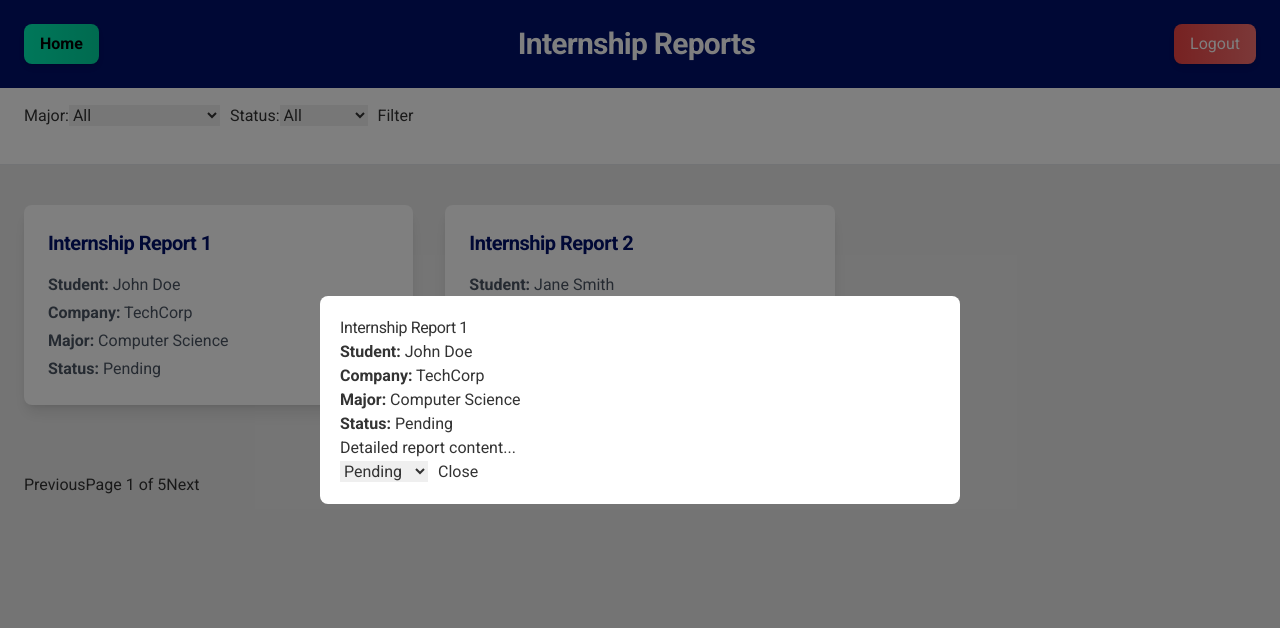
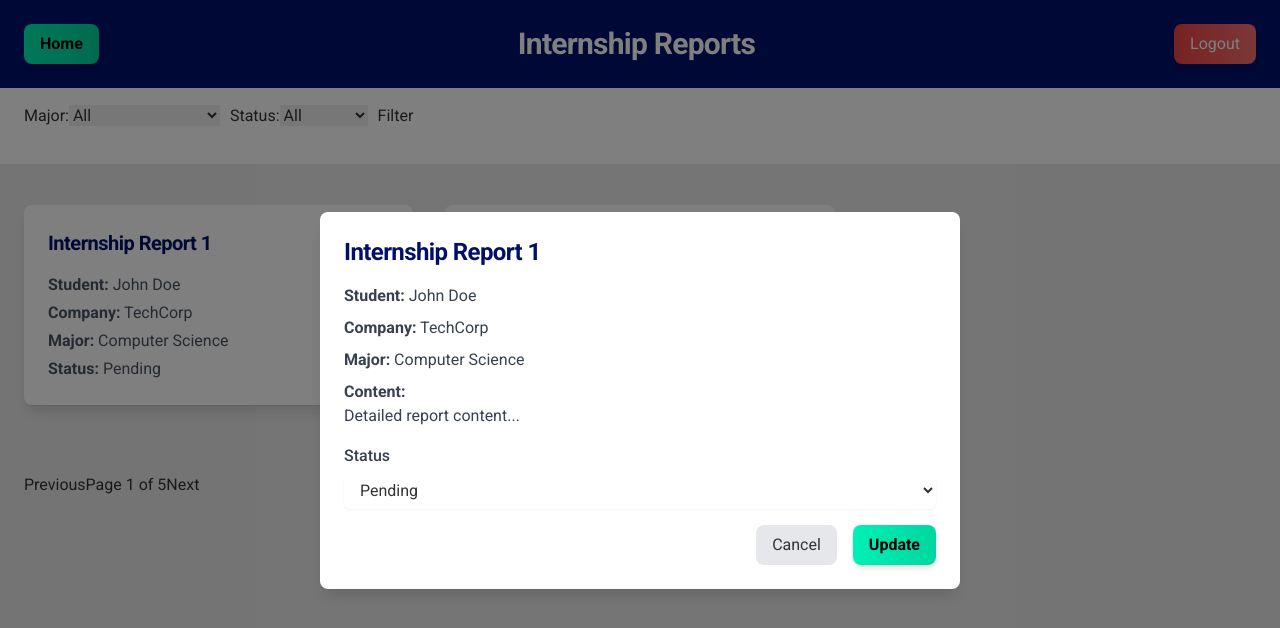
Before and after one commit to CSEN603-2025/Ghost-in-the-Machine, a React (Create React App) app: page /faculty/internship-reports in a window 1280 px wide. Both pictures are taken after a click on the element 218 px from the left and 305 px from the top of the page. Shown: the top 628 px of the page. Built offline with nearby package versions, Linux system fonts and the light colour scheme; a web font is replaced by a local one.

Commit message:
"flagging reports for faculty"

```diff
--- a/src/components/ReportDetailsModal.jsx
+++ b/src/components/ReportDetailsModal.jsx
@@ -1,34 +1,51 @@
 import React, { useState } from 'react';
 
-const ReportDetailsModal = ({ report, onClose }) => {
+export default function ReportDetailsModal({ report, onClose, onStatusChange }) {
   const [status, setStatus] = useState(report.status);
 
-    const handleChangeStatus = (newStatus) => {
-        setStatus(newStatus);
-        // Additional logic to update status in the system
+  const handleSave = () => {
+    onStatusChange(report.id, status);
+    onClose();
   };
 
   return (
-        <div className="modal">
-            <div className="modal-content">
-                <h2>{report.title}</h2>
-                <p><strong>Student:</strong> {report.studentName}</p>
-                <p><strong>Company:</strong> {report.companyName}</p>
-                <p><strong>Major:</strong> {report.major}</p>
-                <p><strong>Status:</strong> {status}</p>
-                <p>{report.reportContent}</p>
-                <div className="modal-actions">
-                    <select value={status} onChange={(e) => handleChangeStatus(e.target.value)}>
+    <div className="fixed inset-0 bg-black bg-opacity-50 flex items-center justify-center z-50">
+      <div className="bg-white rounded-lg shadow-lg w-11/12 md:w-2/3 lg:w-1/2 p-6 relative">
+        <h2 className="text-2xl font-bold text-[#00106A] mb-4">{report.title}</h2>
+        <p className="text-gray-700 mb-2"><strong>Student:</strong> {report.studentName}</p>
+        <p className="text-gray-700 mb-2"><strong>Company:</strong> {report.companyName}</p>
+        <p className="text-gray-700 mb-2"><strong>Major:</strong> {report.major}</p>
+        <p className="text-gray-700 mb-4"><strong>Content:</strong><br />{report.reportContent}</p>
+
+        <label className="block mb-4">
+          <span className="text-gray-700 font-medium">Status</span>
+          <select
+            value={status}
+            onChange={(e) => setStatus(e.target.value)}
+            className="mt-1 block w-full rounded-md border-gray-300 bg-white py-2 px-3 shadow-sm focus:border-[#00106A] focus:ring focus:ring-[#00106A]/50"
+          >
             <option value="Pending">Pending</option>
             <option value="Accepted">Accepted</option>
             <option value="Rejected">Rejected</option>
             <option value="Flagged">Flagged</option>
           </select>
-                    <button onClick={onClose}>Close</button>
+        </label>
+
+        <div className="flex justify-end space-x-4">
+          <button
+            onClick={onClose}
+            className="px-4 py-2 bg-gray-200 rounded-lg hover:bg-gray-300 transition"
+          >
+            Cancel
+          </button>
+          <button
+            onClick={handleSave}
+            className="px-4 py-2 bg-gradient-to-r from-[#00F0B5] to-[#00D6A0] text-black font-semibold rounded-lg shadow-md hover:from-[#00D6A0] hover:to-[#00F0B5] transition-all duration-300"
+          >
+            Update
+          </button>
         </div>
       </div>
     </div>
   );
-};
-
-export default ReportDetailsModal;
+}
--- a/src/pages/ReportsListPage.jsx
+++ b/src/pages/ReportsListPage.jsx
@@ -12,6 +12,7 @@ export default function ReportsListPage() {
   const [filtered, setFiltered] = useState([]);
   const [selected, setSelected] = useState(null);
 
+  // Load data
   useEffect(() => {
     const mock = [
       {
@@ -38,12 +39,23 @@ export default function ReportsListPage() {
     setFiltered(mock);
   }, []);
 
+  // Filter handler
   const handleFilter = ({ major, status }) => {
     setFiltered(
       reports.filter(r =>
         (major ? r.major === major : true) &&
         (status ? r.status === status : true)
       )
+    );
+  };
+
+  // Update status in both reports + filtered
+  const handleStatusChange = (id, newStatus) => {
+    setReports(rs =>
+      rs.map(r => (r.id === id ? { ...r, status: newStatus } : r))
+    );
+    setFiltered(fs =>
+      fs.map(r => (r.id === id ? { ...r, status: newStatus } : r))
     );
   };
 
@@ -69,12 +81,12 @@ export default function ReportsListPage() {
         </button>
       </div>
 
-      {/* Filter Bar */}
+      {/* Filter */}
       <div className="px-6 py-4 bg-[#ffffff] border-b border-gray-200">
         <Filter onFilter={handleFilter} />
       </div>
 
-      {/* Reports Grid */}
+      {/* Grid of Cards */}
       <div className="grid grid-cols-1 sm:grid-cols-2 lg:grid-cols-3 gap-8 px-6 pb-12 pt-10">
         {filtered.map(report => (
           <ReportCard
@@ -95,6 +107,7 @@ export default function ReportsListPage() {
         <ReportDetailsModal
           report={selected}
           onClose={() => setSelected(null)}
+          onStatusChange={handleStatusChange}
         />
       )}
     </div>
```
Lines whose indentation alone changed are shown as unchanged.
